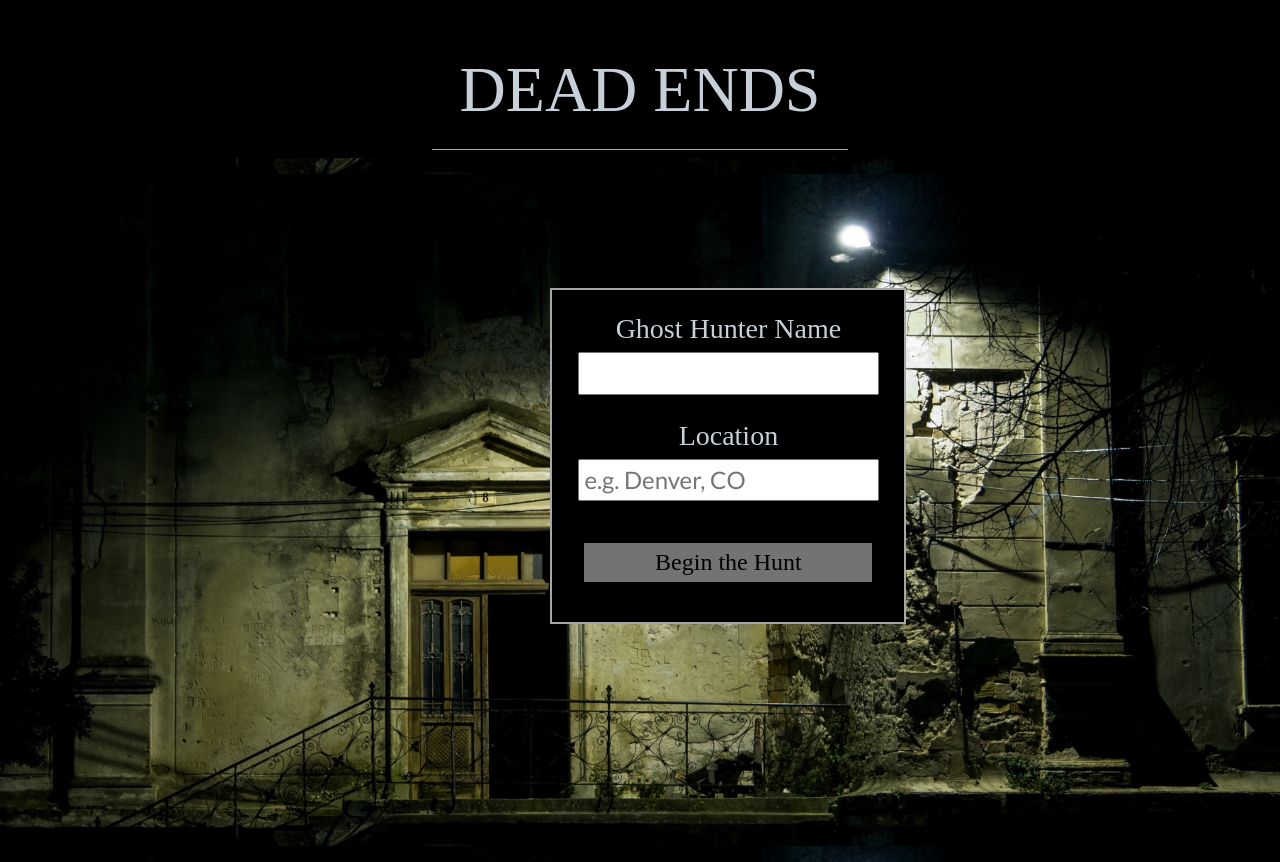
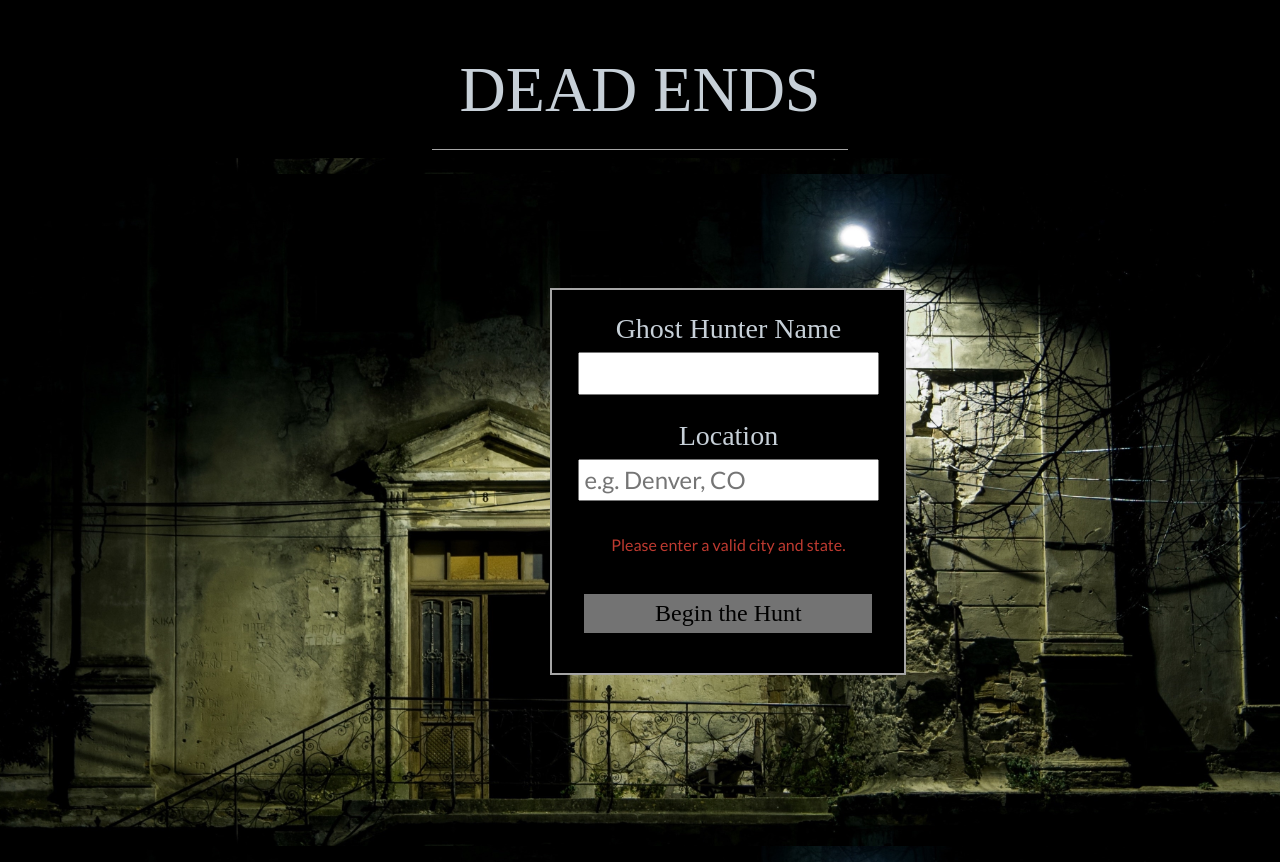
Before and after one commit to trishalanglois/dead-ends, a React (Create React App) app: page / in a window 1280 px wide. Both pictures are taken after a click on the button "Begin the Hunt". Built offline with nearby package versions, Linux system fonts and the light colour scheme.

Commit message:
Add error when user does not use a valid city and state

```diff
--- a/src/Components/Form/Form.js
+++ b/src/Components/Form/Form.js
@@ -7,7 +7,8 @@ class Form extends Component {
     super();
     this.state = {
       username: '',
-      location: ''
+      location: '',
+      error: false
     }
   }
 
@@ -25,16 +26,19 @@ class Form extends Component {
     if (location.match(regex)) {
       console.log(true);
     } else {
-      console.log(false);
+      this.handleError();
     }
   }
 
+  handleError() {
+    this.setState({error: true})
+  }
 
   render() {
     return (
       <main className="form-container">
         <form>
-          <label className="input-label" for="username">Ghost Hunter Name</label>
+          <label className="input-label">Ghost Hunter Name</label>
           <input
             className="form-input"
             value={this.state.username}
@@ -42,7 +46,7 @@ class Form extends Component {
             type="text"
             onChange={(e) => this.handleChange(e)}
           />
-          <label className="input-label" for="user-location">Location</label>
+          <label className="input-label">Location</label>
           <input
             className="form-input"
             placeholder="e.g. Denver, CO"
@@ -51,6 +55,9 @@ class Form extends Component {
             type="text"
             onChange={(e) => this.handleChange(e)}
           />
+          {this.state.error &&
+            <p className="error">Please enter a valid city and state.</p>
+          }
           <button
             className="form-button"
             type="button"
--- a/src/Components/Form/Form.scss
+++ b/src/Components/Form/Form.scss
@@ -59,3 +59,8 @@ form {
     background-color: $medium-grey;
   }
 }
+
+.error {
+  color: $favorite-color;
+  font-family: $main-font;
+}
```
